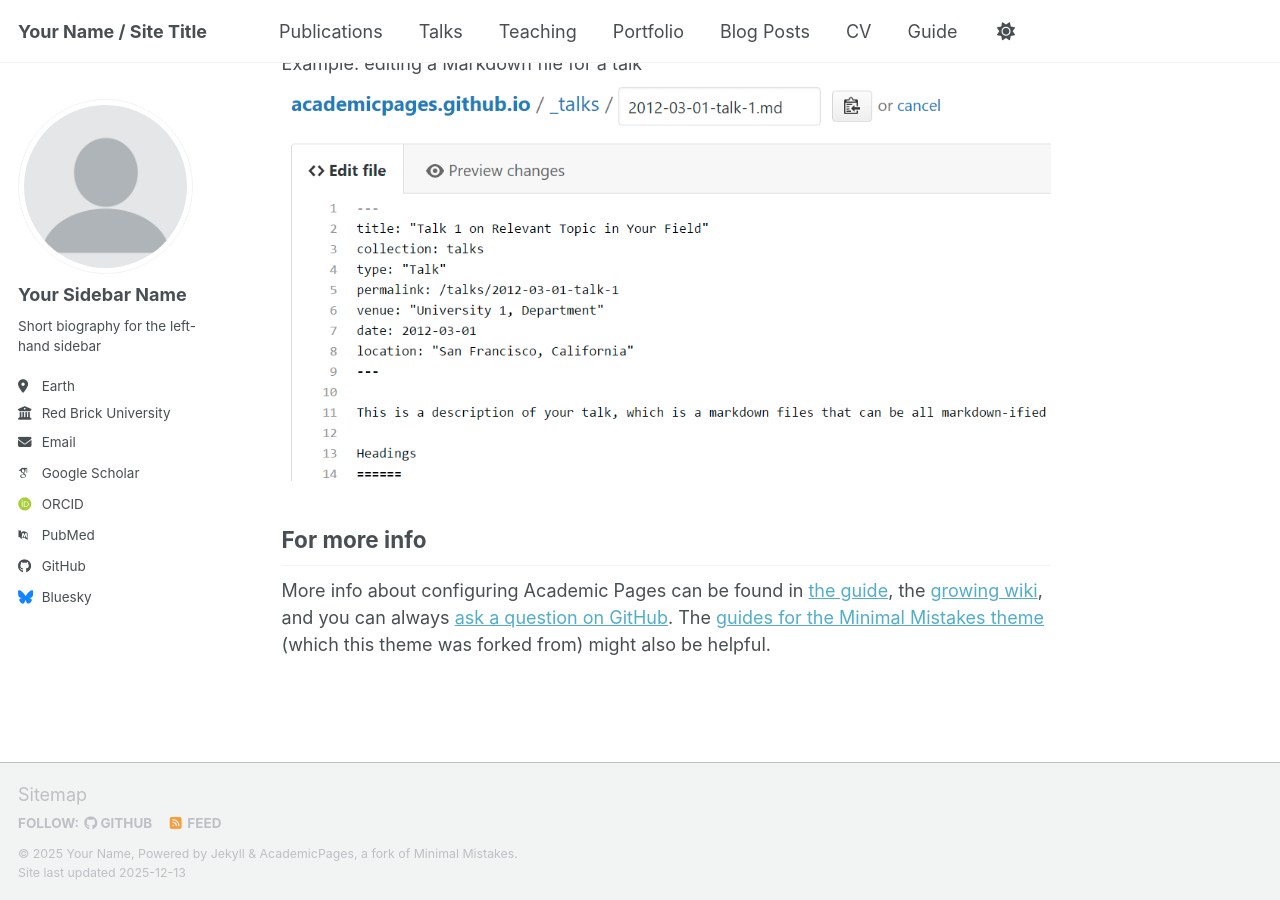
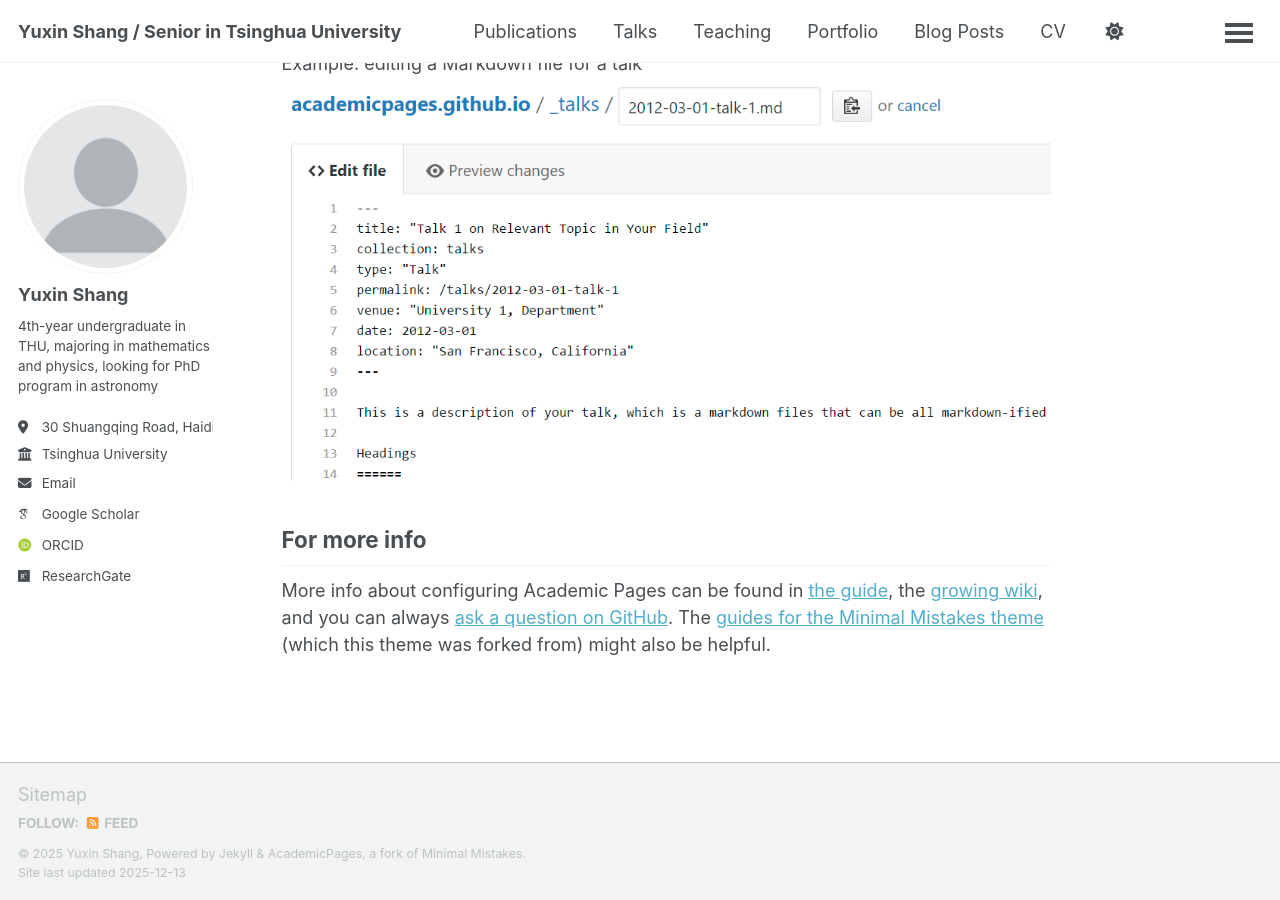
Before and after one commit to YuxinShang-thu/YuxinShang-thu.github.io, a Jekyll site: the page built from _pages/about.md, in a window 1280 px wide and 900 px high, scrolled down 2718 px. Built offline with Jekyll 4.4.1, drawn with Linux system fonts in a browser that asks for light colours; some web fonts are replaced; a script bundle is joined from its source files by our own code; library files that are not in the unit come from our copies.

Commit message:
Update personal information in _config.yml

```diff
--- a/_config.yml
+++ b/_config.yml
@@ -9,14 +9,14 @@
 # Basic Site Settings
 locale                   : "en-US"
 site_theme               : "default" # Currently available options are "default", "air"
-title                    : "Your Name / Site Title"
+title                    : "Yuxin Shang / Senior in Tsinghua University"
 title_separator          : "-"
-name                     : &name "Your Name"
-description              : &description "Your Name's academic portfolio"   # Update this with a general description of your site, this is the default if not overridden by a page
-url                      : https://academicpages.github.io # The base hostname & protocol for your site e.g. "https://[your GitHub username].github.io",
+name                     : &name "Yuxin Shang"
+description              : &description "Yuxin Shang's academic portfolio"   # Update this with a general description of your site, this is the default if not overridden by a page
+url                      : https://YuxinShang-thu.github.io # The base hostname & protocol for your site e.g. "https://[your GitHub username].github.io",
                                                            # or if you already have some other page hosted on Github then use "https://[your GitHub username].github.io/[Your Repo Name]"
 baseurl                  : "" # the subpath of your site, e.g. "/blog"
-repository               : "academicpages/academicpages.github.io"
+repository               : "YuxinShang-thu/YuxinShang-thu.github.io"
 
 # Site Author - The following control what appear as part of the author content on the side bar.
 #               If a field is blank the icon and link will not appear, otherwise it will be shown.
@@ -24,25 +24,25 @@ repository               : "academicpages/academicpages.github.io"
 author:
   # Biographic information
   avatar           : "profile.png"
-  name             : "Your Sidebar Name"
+  name             : "Yuxin Shang"
   pronouns         : # example: "she/her"
-  bio              : "Short biography for the left-hand sidebar"
-  location         : "Earth"
-  employer         : "Red Brick University"
+  bio              : "4th-year undergraduate in THU, majoring in mathematics and physics, looking for PhD program in astronomy"
+  location         : "30 Shuangqing Road, Haidian District, Beijing, 100084"
+  employer         : "Tsinghua University"
   uri              : # URL
-  email            : "none@example.org"
+  email            : "shangyx22@mails.tsinghua.edu.cn"
 
   # Academic websites
   academia         : # URL
   arxiv            : # URL - Update with the correct link to your profile
-  googlescholar    : "https://scholar.google.com/citations?user=PS_CX0AAAAAJ"
+  googlescholar    : "https://scholar.google.es/citations?hl=th&user=-IRk7oIAAAAJ"
   inspire-hep      : # URL
   impactstory      : # URL
-  orcid            : "https://orcid.org/yourorcidurl"
+  orcid            : "https://orcid.org/0009-0005-0410-8451"
   semantic         : # URL
   ssrn             : # URL
-  pubmed           : "https://www.ncbi.nlm.nih.gov/pubmed/?term=john+snow"
-  researchgate     : # URL
+  pubmed           : # URL
+  researchgate     : "https://www.researchgate.net/scientific-contributions/Yuxin-Shang-2325475306"
   scopus           : # URL
   zotero           : # URL
 
@@ -51,13 +51,13 @@ author:
   bitbucket        : # Username - Update with your username on the site
   codepen          : # Username
   dribbble         : # Username
-  github           : "academicpages"
+  github           : # "academicpages"
   kaggle           : # Username
   stackoverflow    : # User number or user number and name (i.e., use "1" or "1/jeff-atwood")
 
   # Social media
   artstation       : # Username
-  bluesky          : "bsky.app" # Replace this with you Bluesky username
+  bluesky          : # "bsky.app" # Replace this with you Bluesky username
   facebook         : # Username
   flickr           : # Username
   foursquare       : # Username
```
